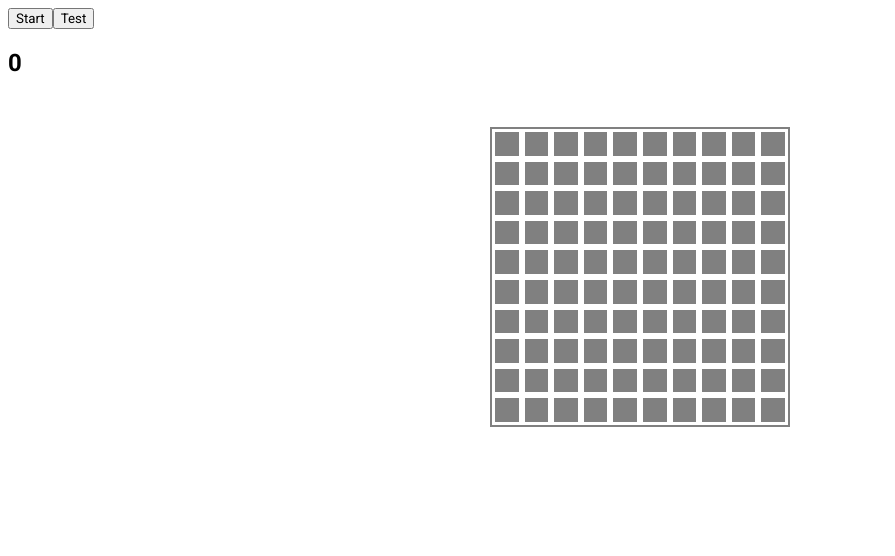
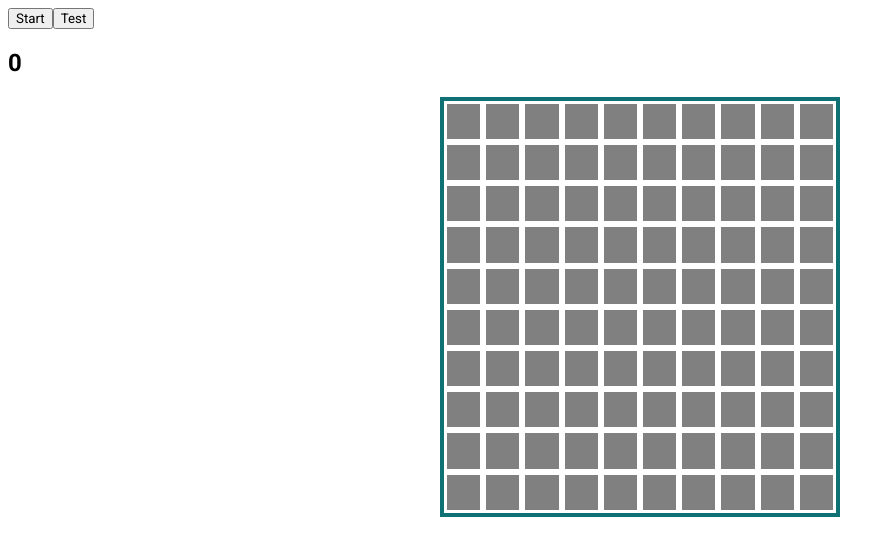
Before and after one commit to KristapsN/Mine-sweaper, a React (Create React App) app: page / in a window 1280 px wide. Shown: the top 556 px of the page, without its empty margins (0-895 px from the left). Built offline with nearby package versions, Linux system fonts and the light colour scheme.

Commit message:
Added first tests, design upgrade

```diff
--- a/src/App.css
+++ b/src/App.css
@@ -1,12 +1,18 @@
 @import url('https://fonts.googleapis.com/css2?family=Roboto:wght@400;700&display=swap');
+@import url('https://cdnjs.cloudflare.com/ajax/libs/font-awesome/5.15.1/css/all.min.css');
 *{
     box-sizing: border-box;
     font-family: 'Roboto', sans-serif;
 }
 .game--grid{
     position: relative;
-    width: 300px;
-    height: 300px;
-    border: 2px solid grey;
-    margin: 50px auto;
+    width: 400px;
+    height: 420px;
+    border: 4px solid #0F7173;
+    margin: 0 auto;
+    background-color: #0F7173;
 }
+.countingLine{
+    display: flex;
+    justify-content: space-around;
+}
```
